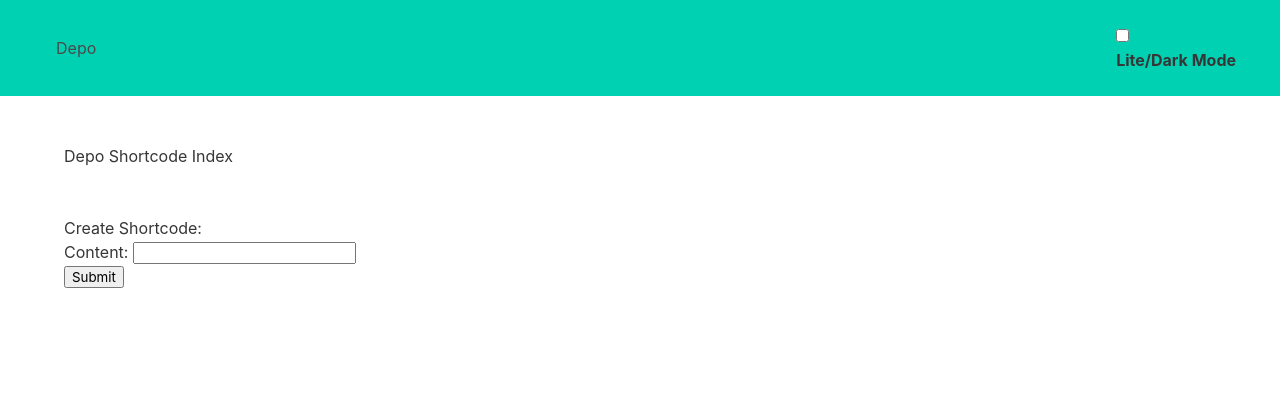
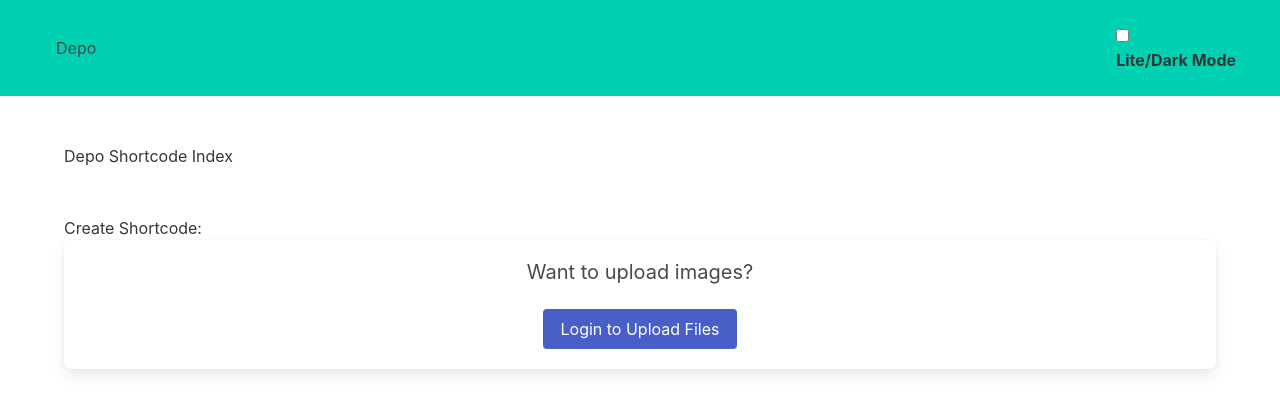
Before and after one commit to marcus-grant/depo, a Django app: page / in a window 1280 px wide. Shown: the top 414 px of the page. Run offline with Django 5.2, Linux system fonts and the light colour scheme.

Commit message:
Ft: Add auth-gated upload access to index page
• Extract reusable process_file_upload() from upload view
• Add authentication check to index template
• Show login button for anonymous users with redirect
• Fix test URL reference from 'upload' to 'web_upload'
• Prepare index view to handle file uploads (import added)

🤖 Generated with [Claude Code](https://claude.ai/code)

Co-Authored-By: Claude <noreply@anthropic.com>

```diff
--- a/core/templates/index.html
+++ b/core/templates/index.html
@@ -21,7 +21,14 @@
   <p style="color: red;">{{ error }}</p>
 {% endif %}
 
-{% include 'includes/shortcode-form.html' %}
+{% if user.is_authenticated %}
+  {% include 'includes/shortcode-form.html' %}
+{% else %}
+  <div class="box has-text-centered">
+    <p class="subtitle">Want to upload images?</p>
+    <a href="{% url 'login' %}?next={{ request.get_full_path }}" class="button is-link">Login to Upload Files</a>
+  </div>
+{% endif %}
 
 {% if item %}
 <p>Your shortcode is: <strong>{{ item.code }}</strong></p>
--- a/core/views/index.py
+++ b/core/views/index.py
@@ -5,6 +5,7 @@ from django.http import HttpRequest, HttpResponseBadRequest
 from django.shortcuts import render
 
 from core.models.link import LinkItem
+from core.views.upload import process_file_upload
 
 # TODO: Standardize name in settings & make sure program name used
 logger = logging.getLogger("depo." + __name__)
--- a/core/views/upload.py
+++ b/core/views/upload.py
@@ -4,9 +4,9 @@ import time
 from typing import Optional
 
 from django.conf import settings
+from django.contrib import messages
 from django.contrib.auth.decorators import login_required
-from django.http import HttpResponse
-from django.shortcuts import render
+from django.shortcuts import redirect, render
 
 from core.models.pic import PicItem
 
@@ -35,48 +35,57 @@ def validate_upload_bytes(upload_bytes: bytes) -> Optional[str]:
 
 
 # TODO: Logging should be moved out to own module and/or midware
+def process_file_upload(file_data: bytes) -> dict:
+    """Extract core upload processing logic for reuse"""
+    if not file_data or file_data == b"":
+        return {"success": False, "message": MSG_EMPTY, "status": 400}
+
+    if len(file_data) > settings.MAX_UPLOAD_SIZE:
+        msg = f"File size {len(file_data)} exceeds limit of {settings.MAX_UPLOAD_SIZE} bytes"
+        return {"success": False, "message": msg, "status": 400}
+
+    pic_type = validate_upload_bytes(file_data)
+    if not pic_type:
+        return {"success": False, "message": MSG_INVALID, "status": 400}
+
+    pic_item = PicItem.ensure(file_data)
+    fname = f"{pic_item.item.code}.{pic_item.format}"
+    fpath = settings.UPLOAD_DIR / fname
+
+    if fpath.exists():
+        return {"success": True, "message": MSG_EXIST, "item": pic_item, "filename": fname}
+
+    try:
+        with open(fpath, "wb") as f:
+            f.write(file_data)
+        msg = f"Uploaded file {fname} successfully!"
+        return {"success": True, "message": msg, "item": pic_item, "filename": fname}
+    except OSError as e:
+        logger.error(f"Error during upload file save: {e}")
+        return {"success": False, "message": "Error during upload file save", "status": 500, "filename": fname}
+
+
 @login_required
 def upload_view_post(req):
     time_start = time.time()
     logger.info("Upload initiated")
     pic_file = req.FILES.get("content")
+
     if not pic_file:
         return upload_response(req, msg="No file uploaded", err=True, stat=400)
 
     file_data = pic_file.read()
-    if file_data == "" or file_data == b"" or file_data is None:
-        logger.error("Empty file uploaded")
-        return upload_response(req, msg="Empty file uploaded", err=True, stat=400)
+    result = process_file_upload(file_data)
 
-    if len(file_data) > settings.MAX_UPLOAD_SIZE:
-        msg = f"File size {len(file_data)}"
-        msg += f" exceeds limit of {settings.MAX_UPLOAD_SIZE} bytes"
-        logger.error(msg)
-        return upload_response(req, msg=msg, err=True, stat=400)
-
-    pic_type = validate_upload_bytes(file_data)
-    if not pic_type:
-        msg = "Invalid or unknown filetype, not allowed"
-        logger.error(msg)
-        return upload_response(req, msg=msg, err=True, stat=400)
-
-    pic_item = PicItem.ensure(file_data)  # Ensure PicItem
-    fname = f"{pic_item.item.code}.{pic_item.format}"
-    fpath = settings.UPLOAD_DIR / fname
-    if fpath.exists():
-        return upload_response(req, msg="File already exists", fname=fname)
-    try:
-        with open(fpath, "wb") as f:
-            f.write(file_data)  # Write uploaded pic file to disk
-    except OSError as e:
-        msg = "Error during upload file save"
-        logger.error(f"{msg}: {e}")
-        return upload_response(req, msg=msg, err=True, stat=500, fname=fname)
+    if not result["success"]:
+        logger.error(result["message"])
+        messages.error(req, result["message"])
+        return upload_response(req, msg=result["message"], err=True, stat=result.get("status", 400))
 
     time_elapsed = time.time() - time_start
+    fname = result["filename"]
     logger.info(f"Upload completed: {fname} in {time_elapsed:.2f}seconds")
-    msg = f"Uploaded file {fname} successfully!"
-    return upload_response(req, msg=msg, stat=200, fname=fname)
+    return upload_response(req, msg=result["message"], stat=200, fname=fname)
 
 
 # TODO: Handle pasting an image/binary data into textbox from clipboard
```
Also changed, not shown: core/tests/views/test_index.py (+1 -0 lines).
